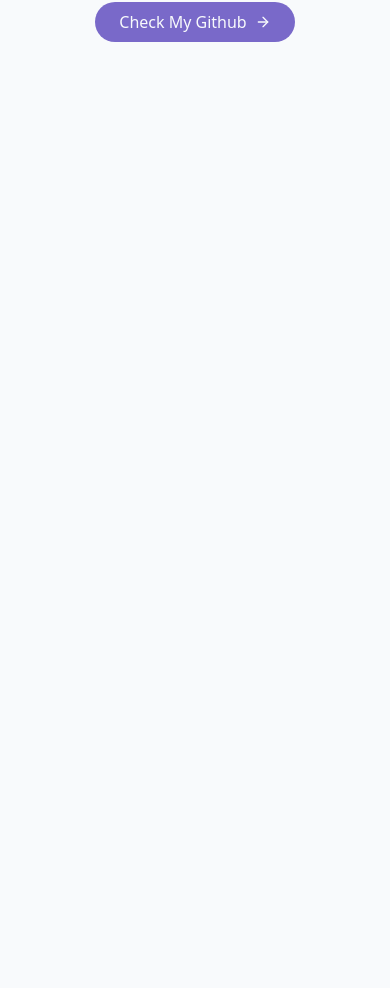
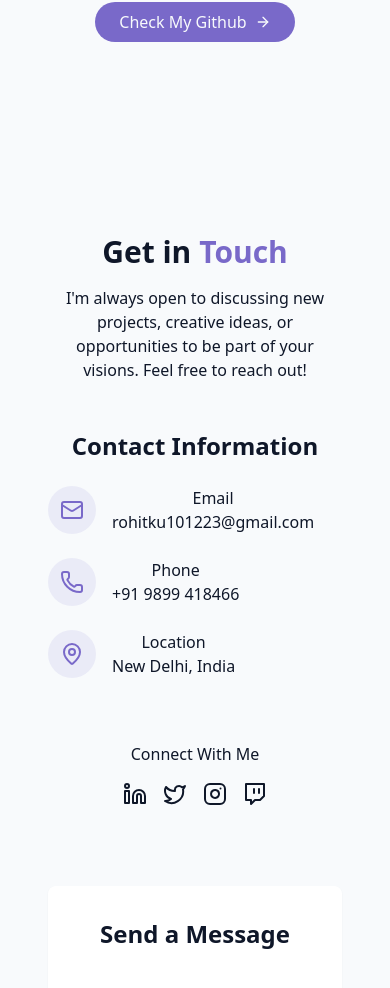
Before and after one commit to Rohitku1023/My-Portfolio, a React (Vite) app: page / in a window 390 px wide. Shown: the part 6004-6992 px from the top of the page. Before the commit the page ends 6142 px from the top, so only its background shows below. Built offline with nearby package versions, Linux system fonts and the light colour scheme.

Commit message:
contact section added

```diff
--- a/pages/Home.jsx
+++ b/pages/Home.jsx
@@ -5,6 +5,8 @@ import HomeSection from "../src/components/HomeSection";
 import AboutSection from "../src/components/AboutSection";
 import SkillsSection from "../src/components/SkillsSection";
 import ProjectsSection from "../src/components/ProjectsSection";
+// import { Contact } from "lucide-react";
+import ContactSection from "../src/components/ContactSection";
 
 const Home = () => {
   return (
@@ -28,6 +30,7 @@ const Home = () => {
         <AboutSection />
         <SkillsSection />
         <ProjectsSection />
+        <ContactSection />
       </main>
 
       {/* Footer */}
--- /dev/null
+++ b/src/components/ContactSection.jsx
@@ -0,0 +1,103 @@
+import {
+  Instagram,
+  Linkedin,
+  Mail,
+  MapPin,
+  Phone,
+  Twitch,
+  Twitter,
+} from "lucide-react";
+
+const ContactSection = () => {
+  return (
+    <section id="contact" className="py-24 px-4 relative bg-secondary/30">
+      <div className="container mx-auto max-w-5xl text-center">
+        <h2 className="text-3xl md:text-4xl font-bold mb-4 text-center">
+          Get in <span className="text-primary">Touch</span>
+        </h2>
+        <p className="text-center text-muted-foreground mb-12 max-w-2xl mx-auto">
+          I'm always open to discussing new projects, creative ideas, or
+          opportunities to be part of your visions. Feel free to reach out!
+        </p>
+
+        <div className="grid grid-cols-1 md:grid-cols-2 gap-12">
+          <div className="space-y-8">
+            <h3 className="text-2xl font-semibold mb-6">Contact Information</h3>
+
+            <div className="space-y-6 justify-center">
+              <div className="flex items-start space-x-4">
+                <div className="p-3 rounded-full bg-primary/10">
+                  <Mail className="h-6 w-6 text-primary" />
+                </div>
+                <div>
+                  <h4 className="font-medium">Email</h4>
+                  <a
+                    href="mailto:your-email@example.com"
+                    className="text-muted-foreground hover:text-primary transition-colors"
+                  >
+                    rohitku101223@gmail.com
+                  </a>
+                </div>
+              </div>
+
+              <div className="flex items-start space-x-4">
+                <div className="p-3 rounded-full bg-primary/10">
+                  <Phone className="h-6 w-6 text-primary" />
+                </div>
+                <div>
+                  <h4 className="font-medium">Phone</h4>
+                  <a
+                    href="tel:+919899418466"
+                    className="text-muted-foreground hover:text-primary transition-colors"
+                  >
+                    +91 9899 418466
+                  </a>
+                </div>
+              </div>
+
+              <div className="flex items-start space-x-4">
+                <div className="p-3 rounded-full bg-primary/10">
+                  <MapPin className="h-6 w-6 text-primary" />
+                </div>
+                <div>
+                  <h4 className="font-medium">Location</h4>
+                  <a className="text-muted-foreground hover:text-primary transition-colors">
+                    New Delhi, India
+                  </a>
+                </div>
+              </div>
+            </div>
+
+            <div className="p-8">
+              <h4 className="font-medium mb-4">Connect With Me</h4>
+              <div className="flex space-x-4 justify-center">
+                <a
+                  href="https://www.linkedin.com/in/rohit-kumar-101223/"
+                  target="_blank"
+                  rel="noopener noreferrer"
+                >
+                  <Linkedin />
+                </a>
+                <a href="#">
+                  <Twitter />
+                </a>
+                <a href="#">
+                  <Instagram />
+                </a>
+                <a href="#">
+                  <Twitch />
+                </a>
+              </div>
+            </div>
+          </div>
+
+          <div className="bg-card p-8 rounded-lg shadow-xs">
+            <h3 className="text-2xl font-semibold mb-6">Send a Message</h3>
+          </div>
+        </div>
+      </div>
+    </section>
+  );
+};
+
+export default ContactSection;
```
